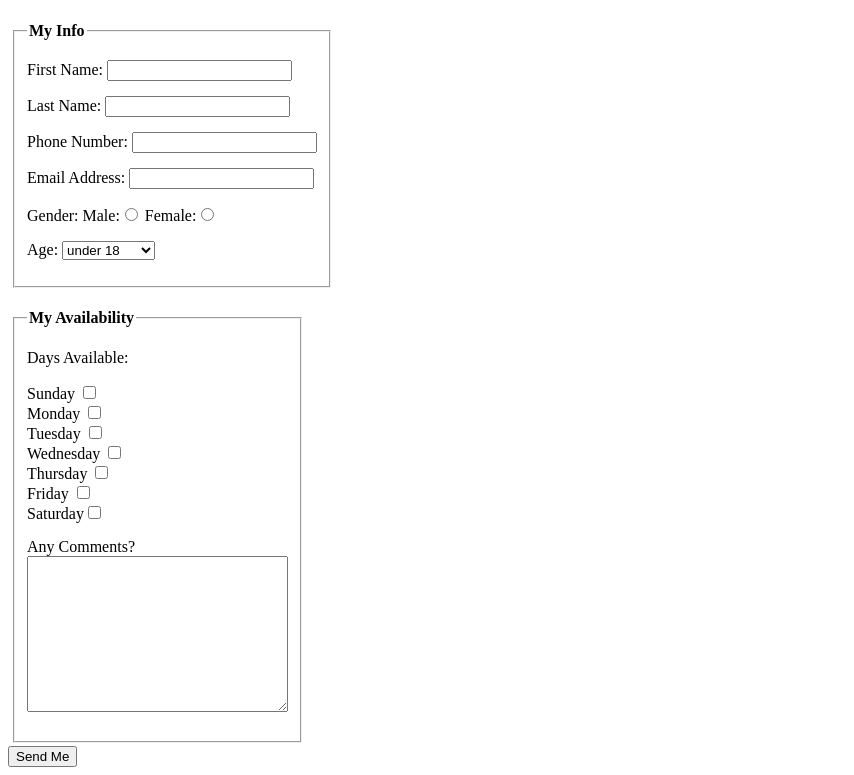
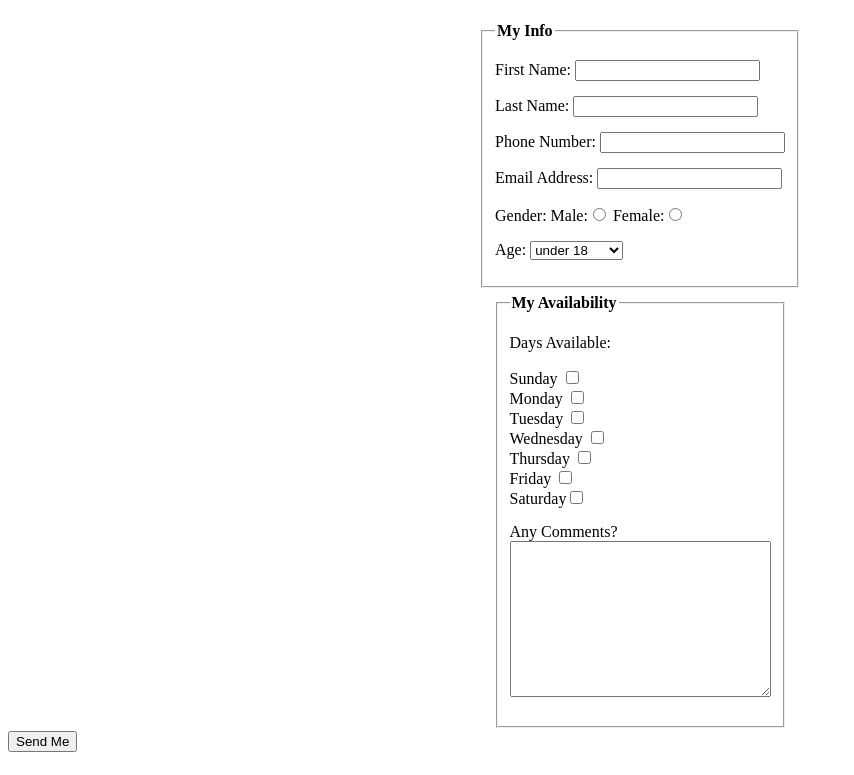
Before and after one commit to Pespino22/Lab4, a plain HTML site: page index.html in a window 1280 px wide. Shown: the part 61-836 px from the top of the page, without its empty margins (0-854 px from the left). Drawn offline with Linux system fonts and the light colour scheme.

Commit message:
fixed table labels

```diff
--- a/index.html
+++ b/index.html
@@ -11,7 +11,7 @@
 	<form method="POST" autocomplete="on" action="http://bloomingdale.sat.iit.edu/kriedan/lab3formscript.php" enctype="multipart/form-data">
 
 		<h1>Volunteer Form</h1>
-			<table aling="center">
+			<table align="center">
 			<tr>
 			<td>
 		<fieldset>
@@ -51,9 +51,10 @@
 	</td>
 	</tr>
 	</table>
-	<div>
-	</div>
-	<table aling="center">
+
+
+
+	<table align="center">
 	<tr>
 	<td>
 	<fieldset>
```
